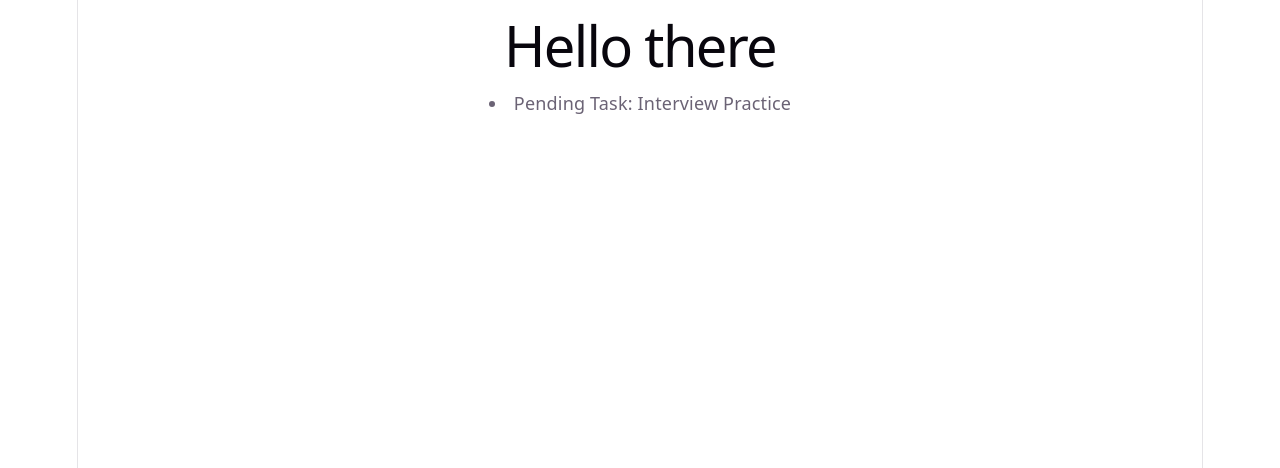
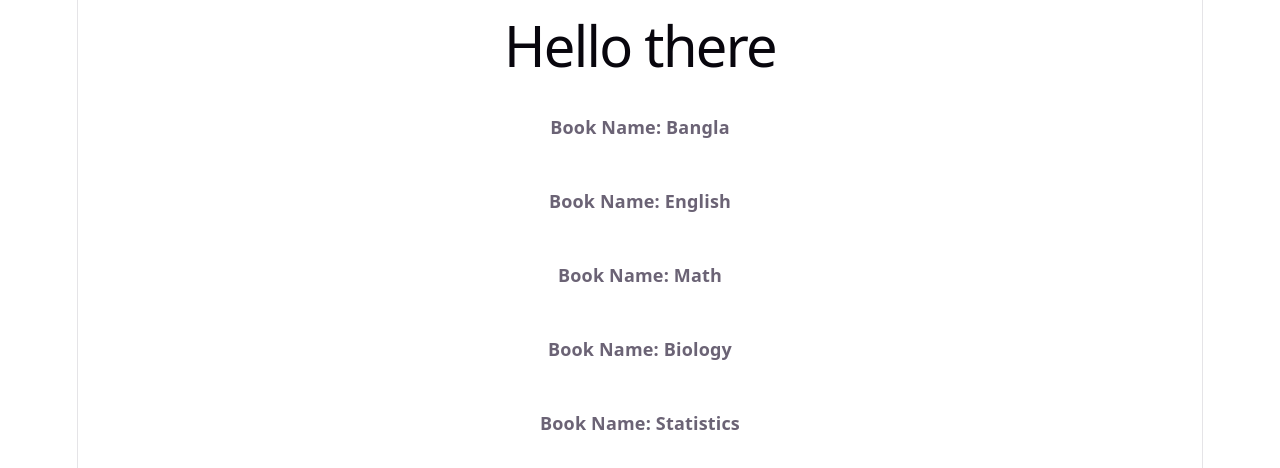
Before and after one commit to asm-saim/v1.my-react-app, a React (Vite) app: page / in a window 1280 px wide. Shown: the top 468 px of the page. Built offline with nearby package versions, Linux system fonts and the light colour scheme.

Commit message:
rendering lists as props using map

```diff
--- a/src/App.tsx
+++ b/src/App.tsx
@@ -1,13 +1,23 @@
 import "./App.css";
+import Book from "./Book";
 // import Todo from "./Todo";
 import Task from "./Task";
 
 function App() {
+  const books = ["Bangla", "English", "Math", "Biology", "Statistics"];
   return (
     <>
       <h1>Hello there</h1>
-      <Task name="CP" isDone={false}></Task>
-      <Task name="Interview Practice" isDone={true}></Task>
+      {books.map((book) => (
+        <Book name={book}></Book>
+      ))}
+
+      {/* {books.map((book) => (
+        <li>{book}</li>
+      ))} */}
+
+      {/* <Task name="CP" isDone={false}></Task>
+      <Task name="Interview Practice" isDone={true}></Task> */}
       {/* <Student name="Yamen" roll="35"></Student> */}
       {/* <ProgrammingStat language="JavaScript" experience="10"></ProgrammingStat>
       <ProgrammingStat language="Python" experience="15"></ProgrammingStat> */}
--- /dev/null
+++ b/src/Book.tsx
@@ -0,0 +1,7 @@
+interface BookType {
+  name: string;
+}
+// export default function Book({ name }: { name: string }) {}
+export default function Book({ name }: BookType) {
+  return <h4>Book Name: {name}</h4>;
+}
```
